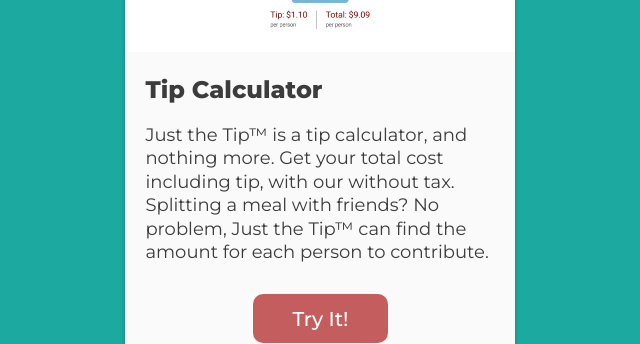
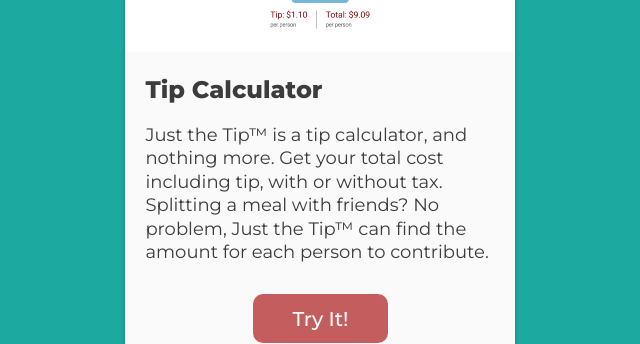
Before and after one commit to wheelerdev/portfolio, a plain HTML site: page index.html in a window 1280 px wide. Shown: the part 1560-1904 px from the top of the page, 582-1222 px from the left. Drawn offline with nearby package versions, Linux system fonts and the light colour scheme.

Commit message:
fix typo

```diff
--- a/index.html
+++ b/index.html
@@ -126,7 +126,7 @@
                     <!-- <p>More about this project, plenty of wonderful info to keep everyone oh so happy and impressed.
                     </p> -->
                     <p>Just the Tip&trade; is a tip calculator, and nothing more. Get your total cost including tip,
-                        with our without tax. Splitting a meal with friends? No problem, Just the Tip&trade; can find
+                        with or without tax. Splitting a meal with friends? No problem, Just the Tip&trade; can find
                         the amount for each person to contribute.</p>
                     <div class="button js-button">
                         <a href="https://wheelerdev.github.io/Projects/tip-calculator/tipcalculator.html">
```
